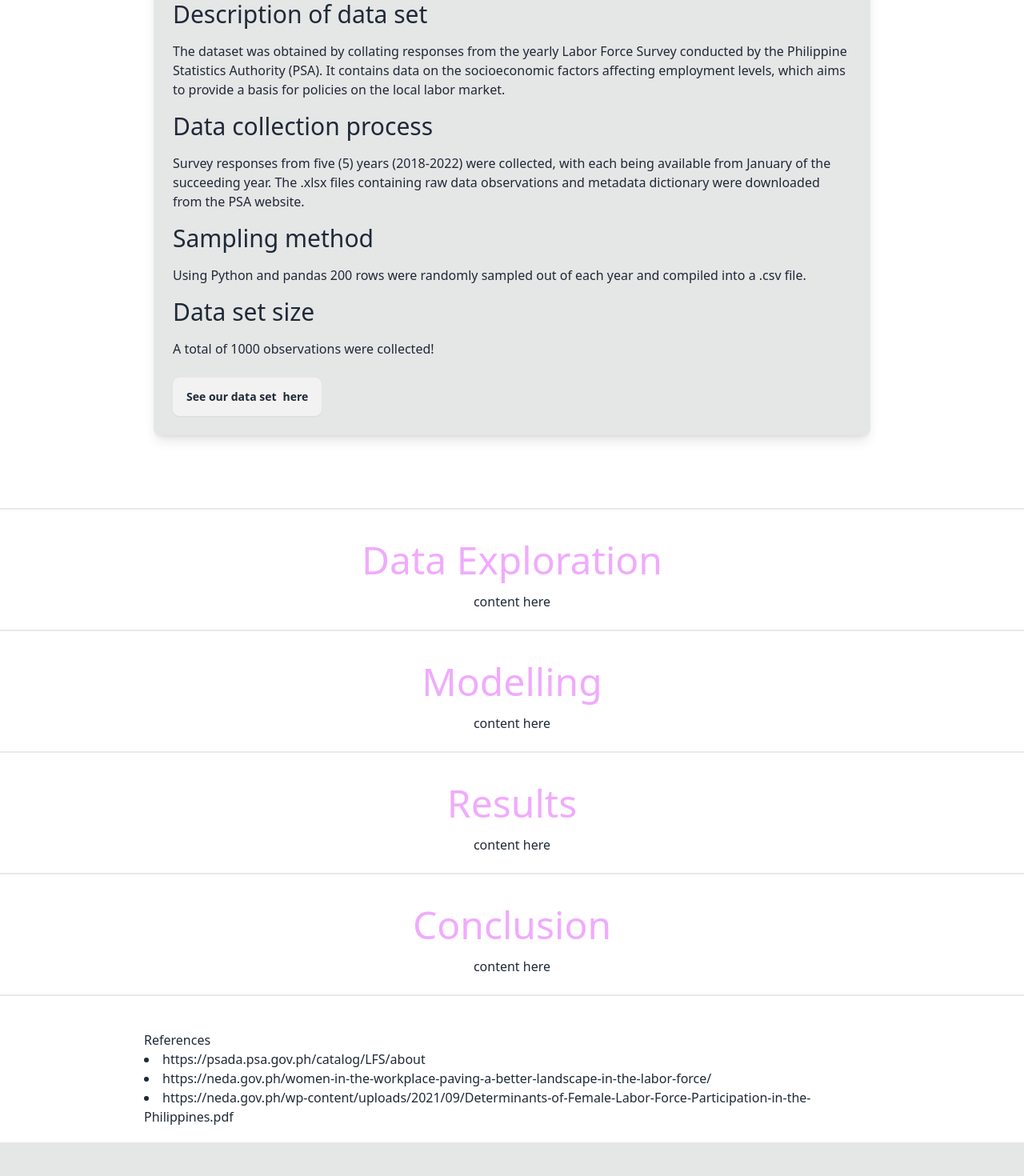
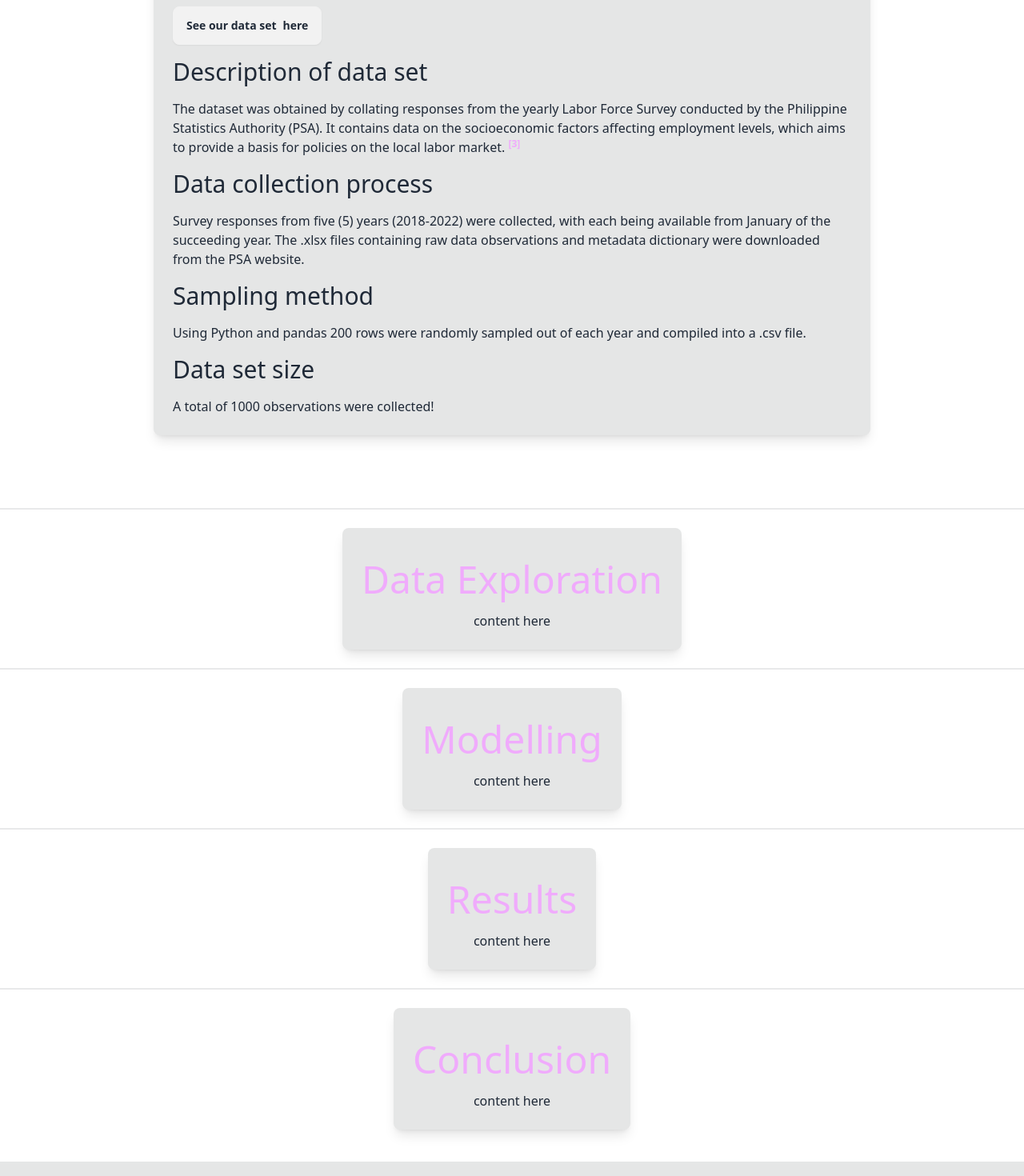
Before and after one commit to derouru/CS132-Portfolio, a SvelteKit app: page / in a window 1280 px wide. Shown: the part 2960-4430 px from the top of the page at 80% size. Built offline with nearby package versions, Linux system fonts and the light colour scheme.

Commit message:
Update styling + Replaced references section with in-text attribution

```diff
--- a/src/lib/DataCollection/DataCollection.svelte
+++ b/src/lib/DataCollection/DataCollection.svelte
@@ -7,8 +7,12 @@
             <div class="max-w-4xl mx-auto p-6 bg-base-300 rounded-lg shadow-lg">
               <h1 class="text-5xl py-4 font-medium text-center text-fuchsia-300">Data Collection</h1>
 
+              <button class="btn py-4 mt-6">See our data set <a href="https://docs.google.com/spreadsheets/d/1JgijpA5MjRV2Fa3gpj7ithFEpoxXdo__7hyw2Q9ZnmM/edit?usp=sharing">here</a></button>
+
               <h3 class="text-3xl py-4 font-medium">Description of data set</h3>
-              <p class="text-left">The dataset was obtained by collating responses from the yearly Labor Force Survey conducted by the Philippine Statistics Authority (PSA). It contains data on the socioeconomic factors affecting employment levels, which aims to provide a basis for policies on the local labor market.</p>
+              <p class="text-left">The dataset was obtained by collating responses from the yearly Labor Force Survey conducted by the Philippine Statistics Authority (PSA). It contains data on the socioeconomic factors affecting employment levels, which aims to provide a basis for policies on the local labor market.
+                <sup><a class="text-fuchsia-300 font-bold" href="https://psada.psa.gov.ph/catalog/LFS/about">[3]</a></sup>
+              </p>
 
               <h3 class="text-3xl py-4 font-medium">Data collection process</h3>
               <p class="text-left">Survey responses from five (5) years (2018-2022) were collected, with each being available from January of the succeeding year. The .xlsx files containing raw data observations and metadata dictionary were downloaded from the PSA website.</p>
@@ -18,8 +22,6 @@
 
               <h3 class="text-3xl py-4 font-medium">Data set size</h3>
               <p class="text-left">A total of 1000 observations were collected!</p>
-
-              <button class="btn py-4 mt-6">See our data set <a href="linkkkk">here</a></button>
             </div>
           </div>
       </html>
--- a/src/lib/Footer/Footer.svelte
+++ b/src/lib/Footer/Footer.svelte
@@ -2,7 +2,7 @@
 </script>
 
 <html lang='en'>
-    <footer class="footer p-10 bg-base-300 text-base-content flex justify-center">
+    <footer class="footer mt-10 p-10 bg-base-300 text-base-content flex justify-center">
         <nav class="mx-12">
           <pre>
          .--.
--- a/src/routes/+page.svelte
+++ b/src/routes/+page.svelte
@@ -57,40 +57,36 @@
   <DataCollection />
   <!-- ~ ~ ~ ~ ~ ~ ~ ~ ~ ~ ~ ~ ~ DATA EXPLORATION SECTION ~ ~ ~ ~ ~ ~ ~ ~ ~ ~ ~ ~ ~ -->
   <div id="exploration" class="divider"></div>
-  <div class="flex flex-col w-3/4 mx-auto">
+  <div class="flex justify-center items-center">
+    <div class="max-w-4xl mx-auto p-6 bg-base-300 rounded-lg shadow-lg">
       <h1 class="text-5xl py-4 font-medium text-center text-fuchsia-300">Data Exploration</h1>
-    <!-- ADD MORE CONTENT HERE LIKE DOCUMENTATION AND GRAPHS-->
       <p class="text-center">content here</p>
+    </div>
   </div>
 
   <!-- ~ ~ ~ ~ ~ ~ ~ ~ ~ ~ ~ ~ ~ MODELLING SECTION ~ ~ ~ ~ ~ ~ ~ ~ ~ ~ ~ ~ ~ -->
-  <div id="modelling" class="divider"></div>
-  <div class="flex flex-col w-3/4 mx-auto">
+  <div id="data" class="divider"></div>
+  <div class="flex justify-center items-center">
+    <div class="max-w-4xl mx-auto p-6 bg-base-300 rounded-lg shadow-lg">
       <h1 class="text-5xl py-4 font-medium text-center text-fuchsia-300">Modelling</h1>
-    <!-- ADD MORE CONTENT HERE LIKE DOCUMENTATION AND GRAPHS-->
       <p class="text-center">content here</p>
+    </div>
   </div>
   <!-- ~ ~ ~ ~ ~ ~ ~ ~ ~ ~ ~ ~ ~ RESULTS SECTION ~ ~ ~ ~ ~ ~ ~ ~ ~ ~ ~ ~ ~ -->
   <div id="results" class="divider"></div>
-  <div class="flex flex-col w-3/4 mx-auto">
+  <div class="flex justify-center items-center">
+    <div class="max-w-4xl mx-auto p-6 bg-base-300 rounded-lg shadow-lg">
       <h1 class="text-5xl py-4 font-medium text-center text-fuchsia-300">Results</h1>
-    <!-- ADD MORE CONTENT HERE LIKE DOCUMENTATION AND GRAPHS-->
       <p class="text-center">content here</p>
+    </div>
   </div>
   <!-- ~ ~ ~ ~ ~ ~ ~ ~ ~ ~ ~ ~ ~ CONCLUSION SECTION ~ ~ ~ ~ ~ ~ ~ ~ ~ ~ ~ ~ ~ -->
   <div id="conclusion" class="divider"></div>
-  <div class="flex flex-col w-3/4 mx-auto">
+  <div class="flex justify-center items-center">
+    <div class="max-w-4xl mx-auto p-6 bg-base-300 rounded-lg shadow-lg">
       <h1 class="text-5xl py-4 font-medium text-center text-fuchsia-300">Conclusion</h1>
-    <!-- ADD MORE CONTENT HERE LIKE DOCUMENTATION AND GRAPHS-->
       <p class="text-center">content here</p>
     </div>
-  <!-- ~ ~ ~ ~ ~ ~ ~ ~ ~ ~ ~ ~ ~ REFERENCES SECTION ~ ~ ~ ~ ~ ~ ~ ~ ~ ~ ~ ~ ~ -->
-  <div class="divider"></div>
-  <div class="flex flex-col w-3/4 mx-auto p-5">
-    <h1>References</h1>
-    <li>https://psada.psa.gov.ph/catalog/LFS/about</li>
-    <li>https://neda.gov.ph/women-in-the-workplace-paving-a-better-landscape-in-the-labor-force/</li>
-    <li>https://neda.gov.ph/wp-content/uploads/2021/09/Determinants-of-Female-Labor-Force-Participation-in-the-Philippines.pdf</li>
   </div>
   <!-- ~ ~ ~ ~ ~ ~ ~ ~ ~ ~ ~ ~ ~ ABOUT THE TEAM SECTION ~ ~ ~ ~ ~ ~ ~ ~ ~ ~ ~ ~ ~ -->
   <Footer />
```
Lines whose indentation alone changed are shown as unchanged.
